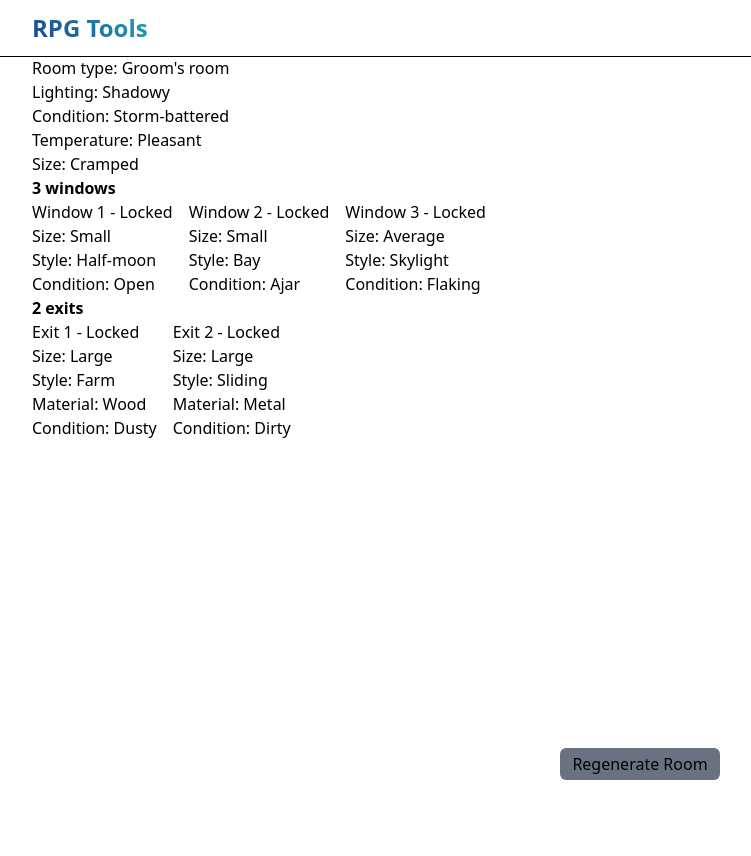
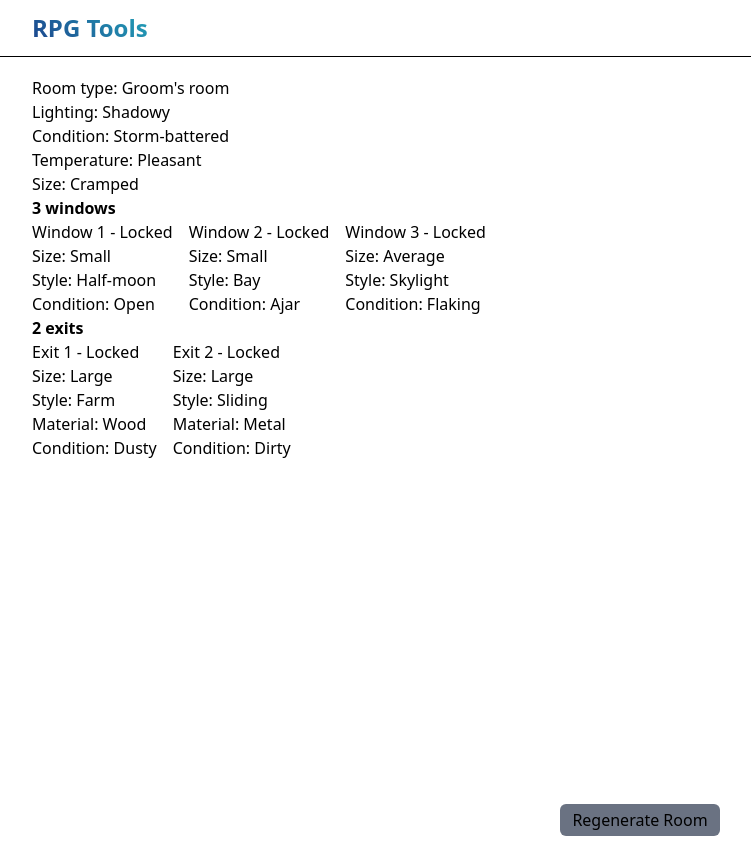
Before and after one commit to rachelschnaubelt/rpg-tools, a Next.js app: page / in a window 1280 px wide. Shown: the whole page, without its empty margins (0-751 px from the left). Before the commit the page ends 800 px from the top, so only its background shows below. Built offline with nearby package versions, Linux system fonts and the light colour scheme.

Commit message:
fix: dynamic header height margin

```diff
--- a/src/components/header/header.tsx
+++ b/src/components/header/header.tsx
@@ -1,13 +1,15 @@
 import styles from "./header.module.scss";
 
 type Props = {
-    className?: string
+    className?: string,
+    ref?: React.RefObject<HTMLDivElement | null>
 }
 
-export default function Header({className}: Props) {
+export default function Header({className, ref}: Props) {
 
     return (
         <header
+            ref={ref}
             className={`header py-3 border-b-1 fixed top-0 left-0 right-0 bg-white ${className} ${styles.header}`}>
             <h1
                 className={`text-2xl hover:scale-105 origin-left duration-300 ${styles.heading}`}>
--- a/src/pages/layout.tsx
+++ b/src/pages/layout.tsx
@@ -1,23 +1,38 @@
 import Header from "@/components/header/header";
 import "./globals.css";
 import Footer from "@/components/footer/footer";
+import { useEffect, useRef, useState } from "react";
 
 export default function RootLayout({
   children,
 }: Readonly<{
   children: React.ReactNode;
 }>) {
+  const headerRef = useRef<HTMLDivElement>(null);
+  const [headerHeight, setHeaderHeight] = useState<number | undefined>(0);
+
+  const resizeHandler = () => {
+    setHeaderHeight(headerRef.current?.clientHeight);
+  }
+
+  useEffect(() => {
+    addEventListener('resize', resizeHandler);
+    resizeHandler();
+
+    return (() => removeEventListener('resize', resizeHandler));
+  }, [])
 
   return (
     <html
       lang="en"
       className={`h-full`}>
       <body
+        style={{ marginTop: `${headerHeight}px` }}
         className="min-h-full flex">
         <Header
-          className="px-8" />
+          className="px-8" ref={headerRef} />
         <main
-          className="grow mt-9 px-8 py-5">
+          className="grow px-8 py-5">
           {children}
         </main>
         {/* <Footer className="px-8"/> // footer isn't really needed right now*/}
```
